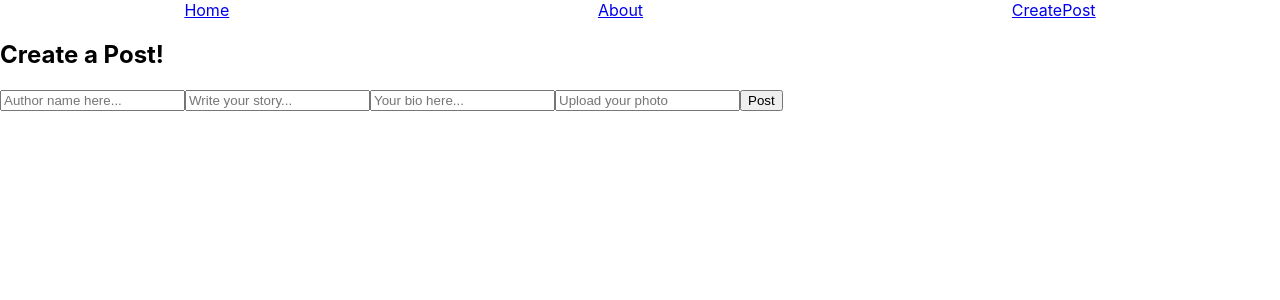
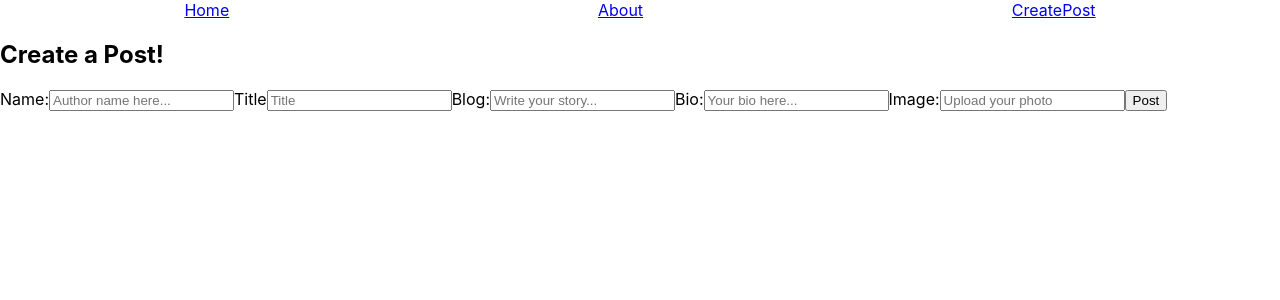
Before and after one commit to gdick0511/phase2-project, a React (Create React App) app in the folder phase2-project/: page /createpost in a window 1280 px wide. Shown: the top 300 px of the page. Built offline with nearby package versions, Linux system fonts and the light colour scheme; data requests are answered from the project's data file.

Commit message:
Added labels to form as well as inputs

```diff
--- a/phase2-project/src/CreatePost.js
+++ b/phase2-project/src/CreatePost.js
@@ -5,10 +5,26 @@ function CreatePost () {
         <div>
             <h2>Create a Post!</h2>
             <form>
-                <input type="text" name="name" placeholder="Author name here..."/>
-                <input type="text" name="name" placeholder="Write your story..."/>
-                <input type="text" name="name" placeholder="Your bio here..."/>
-                <input type="text" name="name" placeholder="Upload your photo"/>
+                <label>
+                 Name:
+                    <input type="text" name="name" placeholder="Author name here..."/>
+                </label>
+                <label>
+                 Title
+                    <input type="text" name="name" placeholder="Title"/>
+                </label>
+                <label>
+                 Blog:
+                    <input type="text" name="name" placeholder="Write your story..."/>
+                </label>
+                <label>
+                 Bio:
+                    <input type="text" name="name" placeholder="Your bio here..."/>
+                </label>
+                <label>
+                Image:
+                    <input type="text" name="name" placeholder="Upload your photo"/>
+                </label>
                 <button>Post</button>
             </form>
         </div>
```
